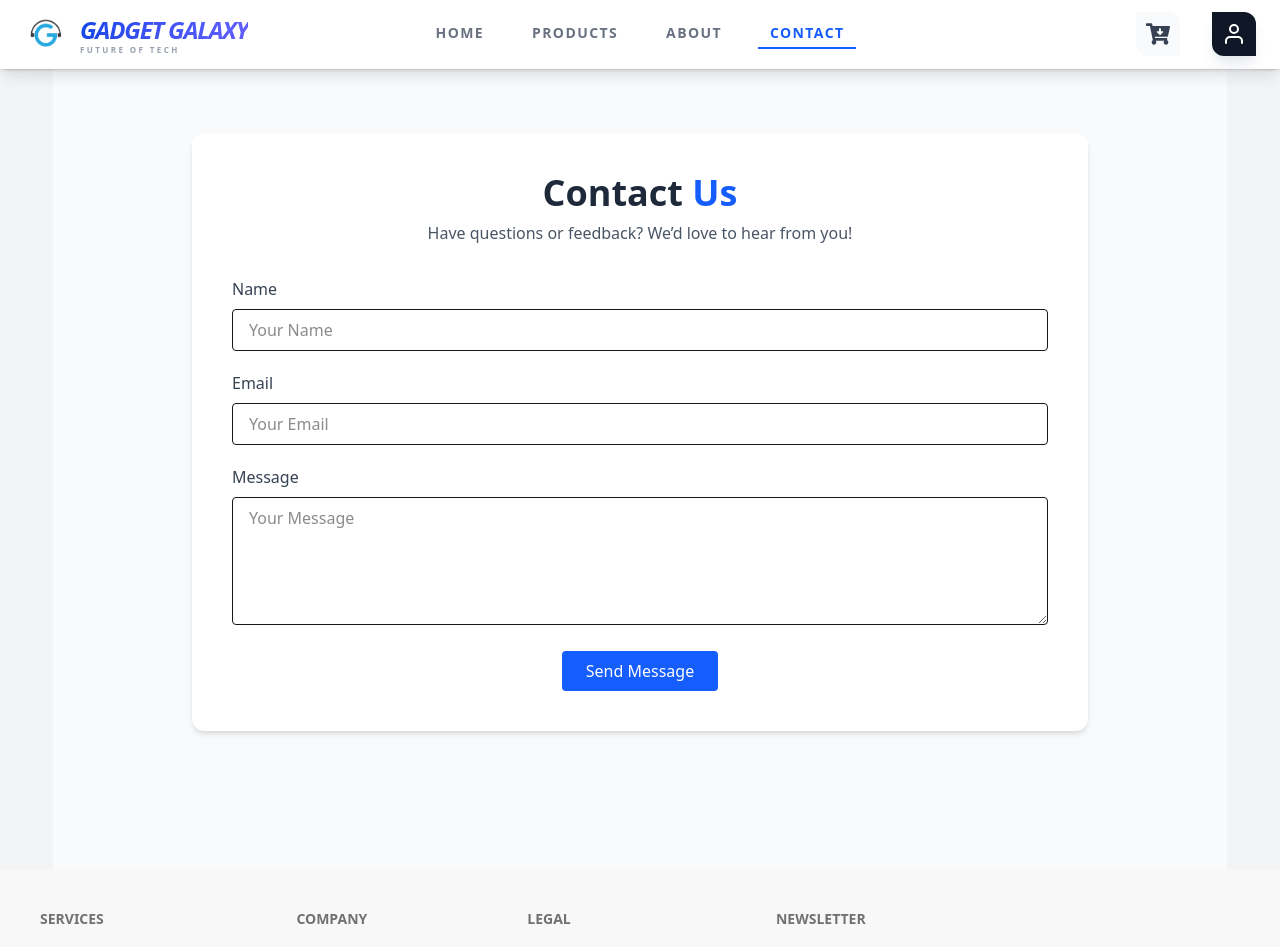
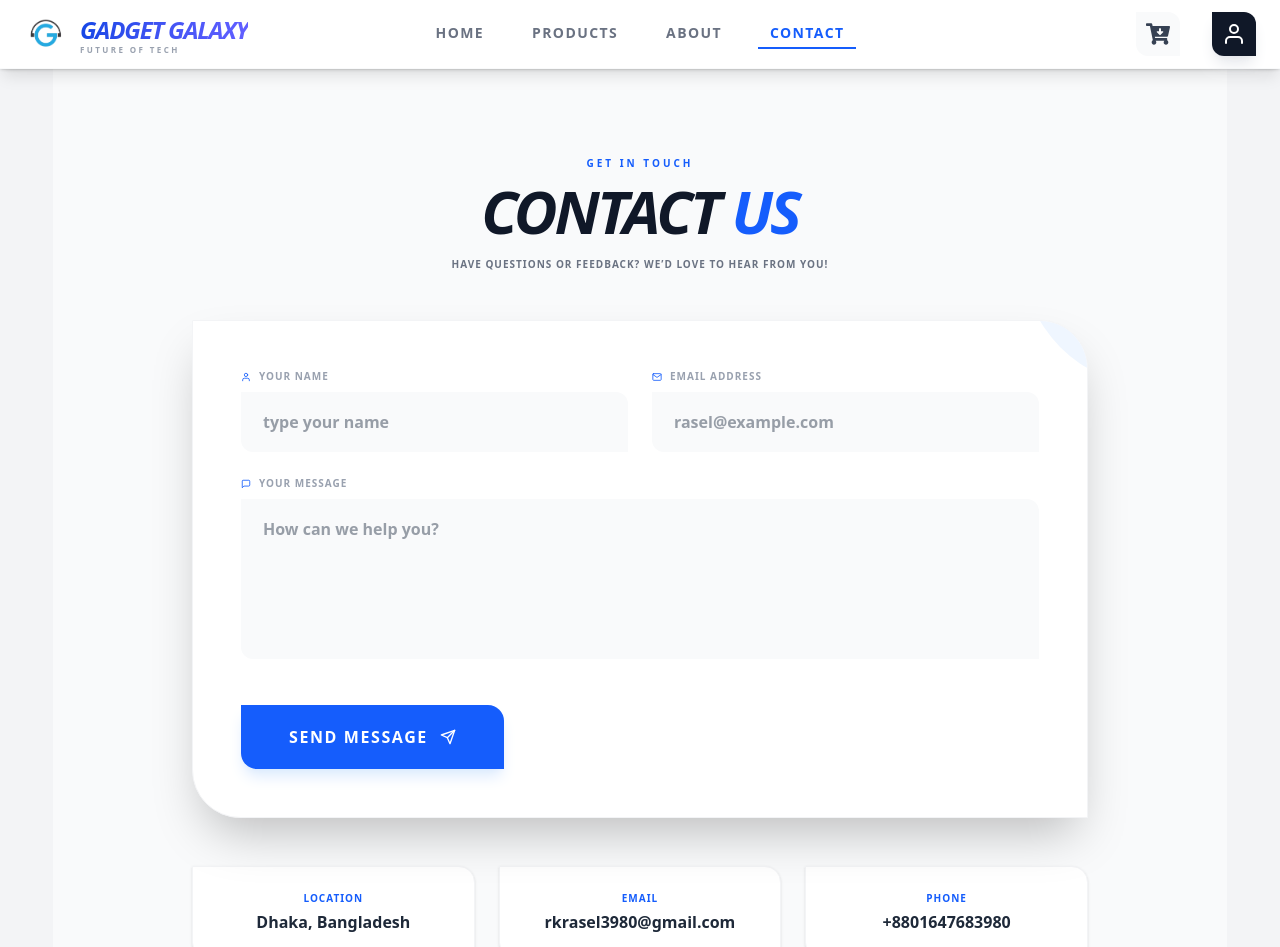
Before and after one commit to rasel3980/gadget-galaxy, a Next.js app: page /contact in a window 1280 px wide. Shown: the top 947 px of the page. Built offline with nearby package versions, Linux system fonts and the light colour scheme; no server answers.

Commit message:
update contact page

```diff
--- a/src/app/contact/page.tsx
+++ b/src/app/contact/page.tsx
@@ -2,6 +2,7 @@
 
 import React, { useState } from 'react'
 import Swal from 'sweetalert2'
+import { FiSend, FiMail, FiUser, FiMessageSquare } from 'react-icons/fi'
 
 interface ContactFormData {
   name: string
@@ -10,7 +11,6 @@ interface ContactFormData {
 }
 
 const ContactUs: React.FC = () => {
-
   const [formData, setFormData] = useState<ContactFormData>({
     name: '',
     email: '',
@@ -34,6 +34,7 @@ const ContactUs: React.FC = () => {
         icon: 'error',
         title: 'Oops...',
         text: 'Please fill in all fields!',
+        confirmButtonColor: '#2563eb',
       })
       return
     }
@@ -50,64 +51,89 @@ const ContactUs: React.FC = () => {
   }
 
   return (
-    <div className="bg-gray-50 min-h-screen py-16 px-5">
-      <div className="max-w-4xl mx-auto bg-white p-10 rounded-xl shadow-md">
-
-        <h1 className="text-4xl font-bold text-center text-gray-800">
+    <div className="bg-gray-50 min-h-screen py-20 px-5">
+      <div className="max-w-4xl mx-auto">
+        <div className="text-center mb-12">
+          <span className="text-blue-600 font-black uppercase tracking-[0.3em] text-[10px]">Get in Touch</span>
+          <h1 className="text-5xl md:text-6xl font-black text-gray-900 mt-2 tracking-tighter uppercase italic">
             Contact <span className="text-blue-600">Us</span>
           </h1>
-
-        <p className="text-center text-gray-600 mt-2 mb-8">
+          <p className="text-gray-500 font-bold uppercase text-[10px] tracking-widest mt-4">
             Have questions or feedback? We’d love to hear from you!
           </p>
+        </div>
 
-        <form onSubmit={handleSubmit} className="space-y-5">
+        <div className="bg-white p-8 md:p-12 rounded-tr-[3rem] rounded-bl-[3rem] shadow-2xl border border-gray-100 relative overflow-hidden">
 
-          <div>
-            <label className="block text-gray-700 mb-2">Name</label>
+          <div className="absolute top-0 right-0 w-32 h-32 bg-blue-50 rounded-bl-full -mr-16 -mt-16"></div>
+
+          <form onSubmit={handleSubmit} className="space-y-6 relative z-10">
+
+            <div className="grid md:grid-cols-2 gap-6">
+              <div className="space-y-2">
+                <label className="flex items-center gap-2 text-[10px] font-black uppercase tracking-widest text-gray-400">
+                  <FiUser className="text-blue-600" /> Your Name
+                </label>
                 <input
                   type="text"
                   name="name"
                   value={formData.name}
                   onChange={handleChange}
-              className="w-full border rounded px-4 py-2"
-              placeholder="Your Name"
+                  className="w-full bg-gray-50 border-2 border-transparent focus:border-blue-600 focus:bg-white rounded-tr-xl rounded-bl-xl px-5 py-4 transition-all outline-none font-bold text-gray-700"
+                  placeholder="type your name"
                 />
               </div>
-
-          <div>
-            <label className="block text-gray-700 mb-2">Email</label>
+              <div className="space-y-2">
+                <label className="flex items-center gap-2 text-[10px] font-black uppercase tracking-widest text-gray-400">
+                  <FiMail className="text-blue-600" /> Email Address
+                </label>
                 <input
                   type="email"
                   name="email"
                   value={formData.email}
                   onChange={handleChange}
-              className="w-full border rounded px-4 py-2"
-              placeholder="Your Email"
+                  className="w-full bg-gray-50 border-2 border-transparent focus:border-blue-600 focus:bg-white rounded-tr-xl rounded-bl-xl px-5 py-4 transition-all outline-none font-bold text-gray-700"
+                  placeholder="rasel@example.com"
                 />
               </div>
-
-          <div>
-            <label className="block text-gray-700 mb-2">Message</label>
+            </div>
+            <div className="space-y-2">
+              <label className="flex items-center gap-2 text-[10px] font-black uppercase tracking-widest text-gray-400">
+                <FiMessageSquare className="text-blue-600" /> Your Message
+              </label>
               <textarea
                 name="message"
                 value={formData.message}
                 onChange={handleChange}
-              className="w-full border rounded px-4 py-2 h-32"
-              placeholder="Your Message"
+                className="w-full bg-gray-50 border-2 border-transparent focus:border-blue-600 focus:bg-white rounded-tr-xl rounded-bl-xl px-5 py-4 transition-all outline-none font-bold text-gray-700 h-40 resize-none"
+                placeholder="How can we help you?"
               />
             </div>
-
-          <div className="text-center">
+            <div className="pt-4">
               <button
                 type="submit"
-              className="px-6 py-2 bg-blue-600 text-white rounded hover:bg-blue-700 transition-all"
+                className="group w-full md:w-auto px-12 py-5 bg-blue-600 hover:bg-black text-white rounded-tr-2xl rounded-bl-2xl font-black uppercase tracking-widest transition-all shadow-lg shadow-blue-100 active:scale-95 flex items-center justify-center gap-3"
               >
-              Send Message
+                Send Message <FiSend className="group-hover:translate-x-1 group-hover:-translate-y-1 transition-transform" />
               </button>
             </div>
 
           </form>
+        </div>
+        <div className="grid md:grid-cols-3 gap-6 mt-12 text-center">
+            <div className="p-6 bg-white rounded-tr-2xl rounded-bl-2xl shadow-sm border border-gray-100">
+                <p className="text-[10px] font-black text-blue-600 uppercase tracking-widest">Location</p>
+                <p className="font-bold text-gray-800 mt-1">Dhaka, Bangladesh</p>
+            </div>
+            <div className="p-6 bg-white rounded-tr-2xl rounded-bl-2xl shadow-sm border border-gray-100">
+                <p className="text-[10px] font-black text-blue-600 uppercase tracking-widest">Email</p>
+                <p className="font-bold text-gray-800 mt-1">rkrasel3980@gmail.com</p>
+            </div>
+            <div className="p-6 bg-white rounded-tr-2xl rounded-bl-2xl shadow-sm border border-gray-100">
+                <p className="text-[10px] font-black text-blue-600 uppercase tracking-widest">Phone</p>
+                <p className="font-bold text-gray-800 mt-1">+8801647683980</p>
+            </div>
+        </div>
       </div>
     </div>
   )
--- a/src/app/login/page.tsx
+++ b/src/app/login/page.tsx
@@ -1,14 +1,11 @@
 'use client'
 import { signIn } from 'next-auth/react';
-import React from 'react';
 import { FiLogIn, FiUserPlus } from "react-icons/fi";
 
 const Register = () => {
   return (
     <div className="min-h-[60vh] flex flex-col justify-center items-center px-4 bg-gray-50">
       <div className="bg-white p-10 rounded-[2.5rem] shadow-2xl border border-gray-100 w-full max-w-md text-center">
-
-        {/* আইকন এবং হেডার */}
         <div className="w-20 h-20 bg-blue-50 text-blue-600 rounded-3xl flex items-center justify-center mx-auto mb-6 transform rotate-3">
           <FiUserPlus size={40} />
         </div>
@@ -19,8 +16,6 @@ const Register = () => {
         <p className="text-gray-500 font-medium mb-8">
           Access exclusive gadgets and professional gear.
         </p>
-
-        {/* লগইন বাটন - আপনার সিগনেচার শার্প কর্নার ফরম্যাট */}
         <button
           onClick={() => signIn()}
           className="group w-full flex items-center justify-center gap-3 py-4 bg-blue-600 hover:bg-blue-800 text-white rounded-tr-2xl rounded-bl-2xl font-black uppercase tracking-widest transition-all shadow-lg shadow-blue-100 active:scale-95"
```
Lines whose indentation alone changed are shown as unchanged.
